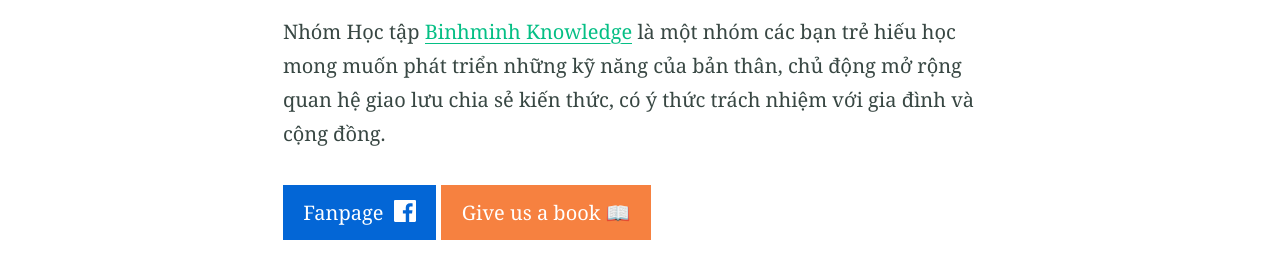
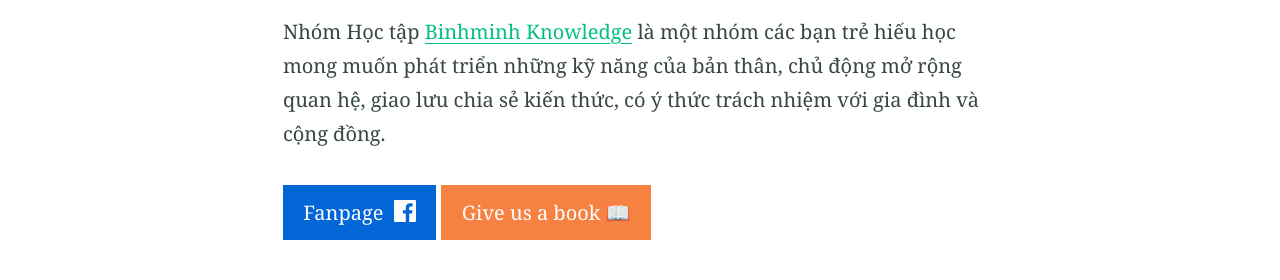
Before and after one commit to 8trien/1, a Jekyll site: the page built from index.md, in a window 1280 px wide and 900 px high, scrolled down 306 px. Shown: the part 242-522 px from the top of the window. Built offline with Jekyll 4.4.1, drawn with Linux system fonts in a browser that asks for light colours; some of the changed text lies outside the part shown.

```diff
--- a/index.md
+++ b/index.md
@@ -5,10 +5,10 @@ feature_text:
 ## WELCOME TO OUR PROJECT
 
 feature_image: "https://picsum.photos/id/434/4928?image=3264"
-excerpt: "Nhóm Học tập [Binhminh Knowledge](https://www.facebook.com/bmbetter) là một nhóm các bạn trẻ hiếu học mong muốn phát triển những kỹ năng của bản thân, chủ động mở rộng quan hệ giao lưu chia sẻ kiến thức, có ý thức trách nhiệm với gia đình và cộng đồng."
+excerpt: "Nhóm Học tập [Binhminh Knowledge](https://www.facebook.com/bmbetter) là một nhóm các bạn trẻ hiếu học mong muốn phát triển những kỹ năng của bản thân, chủ động mở rộng quan hệ, giao lưu chia sẻ kiến thức, có ý thức trách nhiệm với gia đình và cộng đồng."
 ---
 
-Nhóm Học tập [Binhminh Knowledge](https://www.facebook.com/bmbetter) là một nhóm các bạn trẻ hiếu học mong muốn phát triển những kỹ năng của bản thân, chủ động mở rộng quan hệ giao lưu chia sẻ kiến thức, có ý thức trách nhiệm với gia đình và cộng đồng.
+Nhóm Học tập [Binhminh Knowledge](https://www.facebook.com/bmbetter) là một nhóm các bạn trẻ hiếu học mong muốn phát triển những kỹ năng của bản thân, chủ động mở rộng quan hệ, giao lưu chia sẻ kiến thức, có ý thức trách nhiệm với gia đình và cộng đồng.
 
 {% include button.html text="Fanpage" icon="facebook" link="https://www.facebook.com/bmbetter" color="#0366d6" %} {% include button.html text="Give us a book 📖" link="https://www.nhanam.com.vn" color="#f68140" %}
 
@@ -147,4 +147,4 @@ Nhóm Học tập [Binhminh Knowledge](https://www.facebook.com/bmbetter) là m
 - **Thông qua Fanpage**
 ## Mọi thông tin trên trang có thể được cập nhật.
 
-###### Với sự hỗ trợ của **[GitHub Pages](https://www.pages.github.com/)**
+###### Với sự hỗ trợ của **[GitHub Pages]**
```
